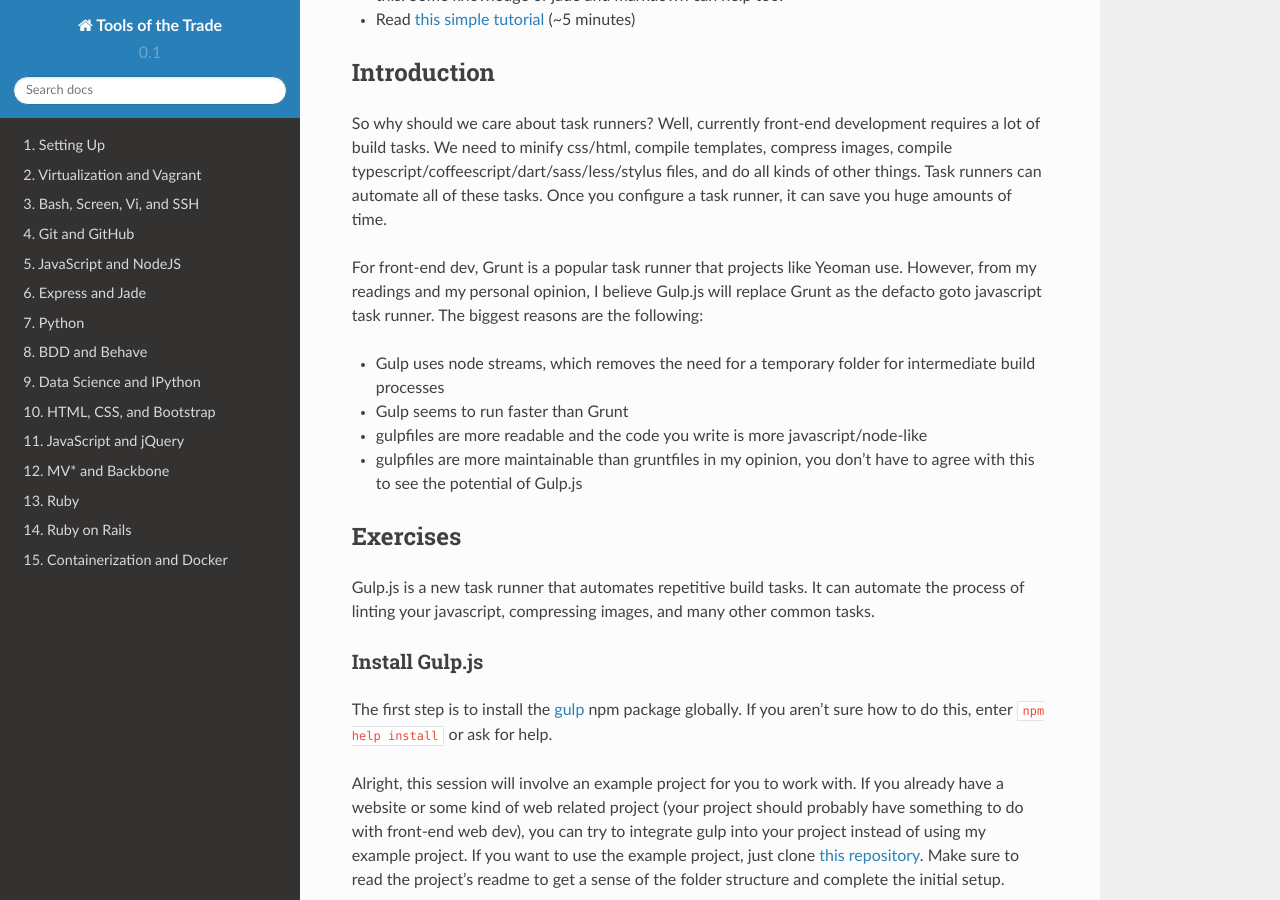
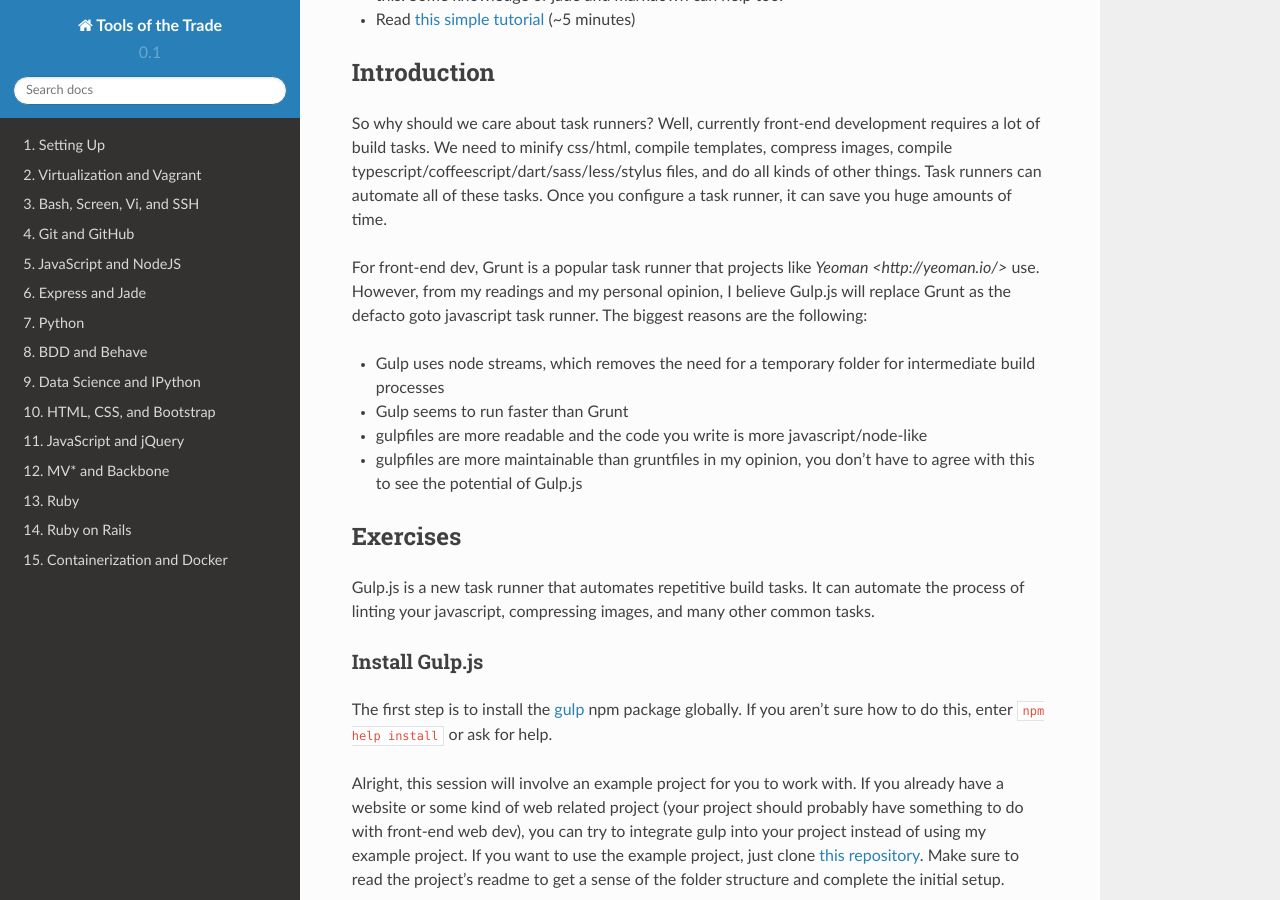
Before and after one commit to parente/tott, a Sphinx documentation site: the page built from doc/sessions/gulpjs.rst, in a window 1280 px wide and 900 px high, scrolled down 552 px. Built offline with Sphinx 7.4.7 and the Read the Docs theme 2.0.0, drawn with Linux system fonts in a browser that asks for light colours; some of the changed lines change nothing that is shown.

Commit message:
Added yeoman link.

```diff
--- a/doc/sessions/gulpjs.rst
+++ b/doc/sessions/gulpjs.rst
@@ -22,7 +22,7 @@
 
 So why should we care about task runners? Well, currently front-end development requires a lot of build tasks. We need to minify css/html, compile templates, compress images, compile typescript/coffeescript/dart/sass/less/stylus files, and do all kinds of other things. Task runners can automate all of these tasks. Once you configure a task runner, it can save you huge amounts of time.
 
-For front-end dev, Grunt is a popular task runner that projects like Yeoman use. However, from my readings and my personal opinion, I believe Gulp.js will replace Grunt as the defacto goto javascript task runner. The biggest reasons are the following:
+For front-end dev, Grunt is a popular task runner that projects like `Yeoman <http://yeoman.io/>` use. However, from my readings and my personal opinion, I believe Gulp.js will replace Grunt as the defacto goto javascript task runner. The biggest reasons are the following:
 
 * Gulp uses node streams, which removes the need for a temporary folder for intermediate build processes
 * Gulp seems to run faster than Grunt
```
